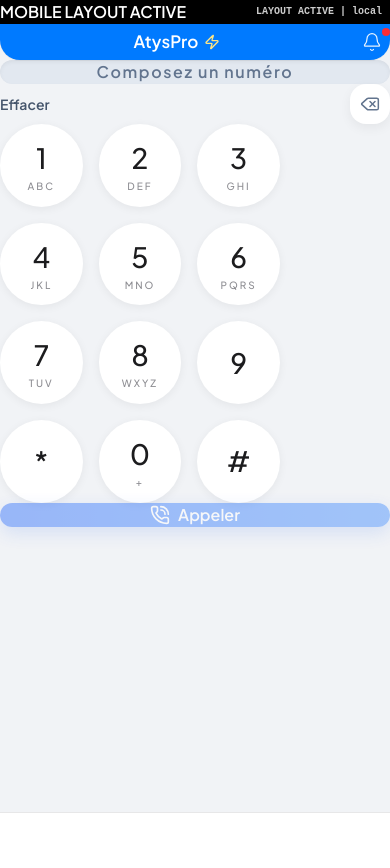
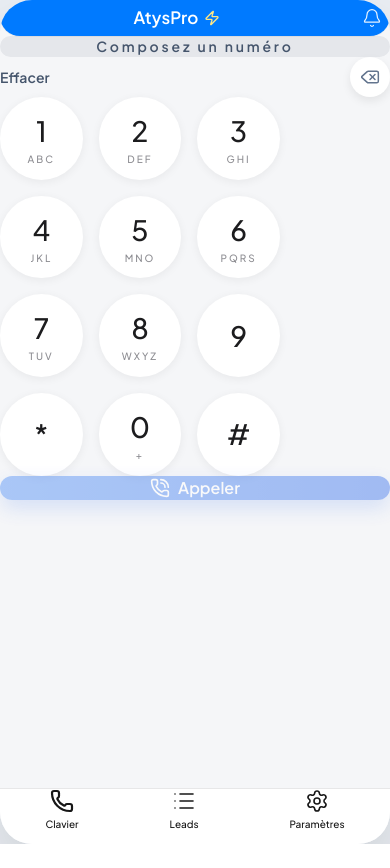
Before and after one commit to Nayrax99/Atyspro-Backend, a Next.js app: page /mobile/phone in a window 390 px wide. After the commit the page ends 844 px from the top, so only its background shows below. Built offline with nearby package versions, Linux system fonts and the light colour scheme.

Commit message:
ui: exact mobile screen reproduction

```diff
--- a/src/app/mobile/layout.tsx
+++ b/src/app/mobile/layout.tsx
@@ -2,39 +2,13 @@ import type { ReactNode } from "react";
 import { BottomNav } from "@/components/mobile/BottomNav";
 import { MobileHeader } from "@/components/mobile/MobileHeader";
 
-const commitHash = process.env.VERCEL_GIT_COMMIT_SHA ?? process.env.NEXT_PUBLIC_VERCEL_GIT_COMMIT_SHA ?? "local";
-
-/**
- * Layout mobile - DEBUG: Visual proof + commit hash
- * If black background is NOT visible on /mobile routes, this layout is not active.
- */
 export default function MobileLayout({ children }: { children: ReactNode }) {
   return (
-    <div
-      style={{
-        background: "black",
-        color: "white",
-        minHeight: "100vh",
-      }}
-    >
-      <div
-        style={{
-          position: "fixed",
-          top: 4,
-          right: 8,
-          zIndex: 9999,
-          fontSize: 10,
-          fontFamily: "monospace",
-          opacity: 0.8,
-        }}
-      >
-        LAYOUT ACTIVE | {commitHash.slice(0, 7)}
-      </div>
-      MOBILE LAYOUT ACTIVE
-      <div className="mx-auto flex min-h-screen max-w-md flex-col overflow-x-hidden bg-[#f1f3f6]">
+    <div className="flex min-h-screen justify-center bg-[#e9edf3] py-8">
+      <div className="flex w-full max-w-[390px] flex-col overflow-hidden rounded-[32px] bg-[#f5f6f8] shadow-[0_30px_60px_rgba(0,0,0,0.12)]">
         <MobileHeader />
-        <main className="min-h-0 flex-1 overflow-x-hidden overflow-y-auto px-4 pb-24 pt-6">
-          <div className="mt-4">{children}</div>
+        <main className="min-h-0 flex-1 overflow-y-auto px-5 pb-24 pt-6">
+          {children}
         </main>
         <BottomNav />
       </div>
--- a/src/app/mobile/leads/page.tsx
+++ b/src/app/mobile/leads/page.tsx
@@ -55,7 +55,7 @@ export default function MobileLeadsPage() {
 
   if (error) {
     return (
-      <div className="flex items-center gap-3 rounded-2xl bg-red-50 px-4 py-3">
+      <div className="flex items-center gap-3 rounded-[20px] bg-red-50 px-4 py-3">
         <AlertCircle className="h-5 w-5 shrink-0 text-red-500" />
         <span className="text-sm font-medium text-red-700">{error}</span>
       </div>
@@ -77,7 +77,7 @@ export default function MobileLeadsPage() {
   }
 
   return (
-    <section className="space-y-3">
+    <section className="space-y-5">
       {data.map((lead) => (
         <LeadCard key={lead.id} lead={lead} />
       ))}
--- a/src/app/mobile/phone/page.tsx
+++ b/src/app/mobile/phone/page.tsx
@@ -22,21 +22,21 @@ export default function PhonePage() {
 
   return (
     <div className="flex flex-1 flex-col">
-      <section className="rounded-2xl bg-slate-200 py-4 text-center shadow-inner">
-        <p className={`tracking-widest ${number ? "text-slate-800" : "text-slate-500"}`}>
+      <section className="rounded-[20px] bg-[#e5e7eb] py-4 text-center">
+        <p className={`text-[14px] tracking-[0.2em] ${number ? "text-slate-800" : "text-slate-600"}`}>
           {number || "Composez un numéro"}
         </p>
       </section>
 
-      <div className="mt-4 flex items-center justify-between">
-        <span className="text-sm text-slate-600">Effacer</span>
+      <div className="mt-6 flex items-center justify-between">
+        <span className="text-[14px] text-slate-600">Effacer</span>
         <button
           type="button"
           onClick={handleBackspace}
-          className="flex h-10 w-10 items-center justify-center rounded-2xl bg-white text-slate-500 shadow-[0_4px_12px_rgba(0,0,0,0.06)]"
+          className="flex h-10 w-10 items-center justify-center rounded-[20px] bg-white shadow-[0_4px_10px_rgba(0,0,0,0.08)]"
           aria-label="Effacer"
         >
-          <Delete className="h-5 w-5" strokeWidth={1.8} />
+          <Delete className="h-5 w-5 text-slate-500" strokeWidth={1.8} />
         </button>
       </div>
 
@@ -48,7 +48,7 @@ export default function PhonePage() {
         type="button"
         onClick={handleCall}
         disabled={!number}
-        className="mt-8 flex w-full items-center justify-center gap-2 rounded-2xl bg-gradient-to-r from-blue-600 to-blue-500 py-3 text-base font-semibold text-white shadow-[0_6px_18px_rgba(37,99,235,0.35)] transition-all hover:brightness-105 disabled:opacity-40"
+        className="mt-8 flex w-full items-center justify-center gap-2 rounded-[20px] bg-gradient-to-r from-[#3b82f6] to-[#2563eb] py-3 text-[16px] font-semibold text-white shadow-[0_8px_20px_rgba(37,99,235,0.4)] disabled:opacity-40"
       >
         <PhoneCall className="h-5 w-5" strokeWidth={2} />
         Appeler
--- a/src/app/mobile/settings/page.tsx
+++ b/src/app/mobile/settings/page.tsx
@@ -13,7 +13,7 @@ export default function MobileSettingsPage() {
         <h2 className="mb-3 text-xs font-medium uppercase tracking-wider text-slate-400">
           Compte
         </h2>
-        <div className="overflow-hidden rounded-2xl bg-white shadow-[0_4px_12px_rgba(0,0,0,0.06)]">
+        <div className="overflow-hidden rounded-[20px] bg-white shadow-[0_6px_16px_rgba(0,0,0,0.08)]">
           <Link
             href="#"
             className="flex min-h-[48px] items-center justify-between border-b border-slate-100 px-4 transition-colors hover:bg-slate-50"
@@ -32,7 +32,7 @@ export default function MobileSettingsPage() {
         <h2 className="mb-3 text-xs font-medium uppercase tracking-wider text-slate-400">
           Notifications
         </h2>
-        <div className="overflow-hidden rounded-2xl bg-white shadow-[0_4px_12px_rgba(0,0,0,0.06)]">
+        <div className="overflow-hidden rounded-[20px] bg-white shadow-[0_6px_16px_rgba(0,0,0,0.08)]">
           <div className="flex min-h-[48px] items-center justify-between border-b border-slate-100 px-4 transition-colors hover:bg-slate-50">
             <span className="text-sm font-medium text-slate-800">Notifications push</span>
             <button
@@ -68,7 +68,7 @@ export default function MobileSettingsPage() {
         <h2 className="mb-3 text-xs font-medium uppercase tracking-wider text-slate-400">
           Application
         </h2>
-        <div className="overflow-hidden rounded-2xl bg-white shadow-[0_4px_12px_rgba(0,0,0,0.06)]">
+        <div className="overflow-hidden rounded-[20px] bg-white shadow-[0_6px_16px_rgba(0,0,0,0.08)]">
           <div className="flex min-h-[48px] items-center justify-between border-b border-slate-100 px-4 transition-colors hover:bg-slate-50">
             <span className="text-sm font-medium text-slate-800">Version</span>
             <span className="text-sm text-slate-500">1.0.0</span>
```
